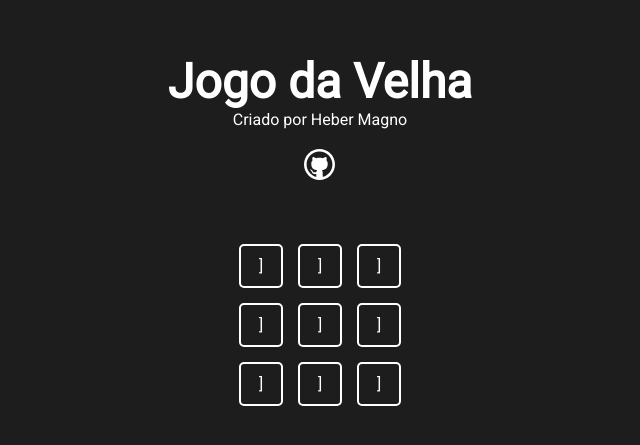
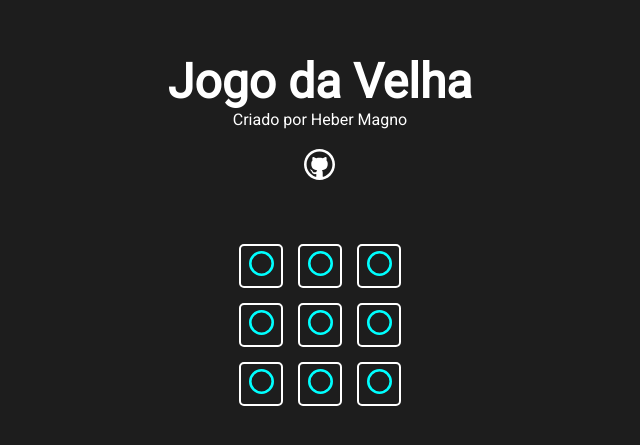
Before and after one commit to Heber-Reis/Jogo-da-Velha-React, a Next.js app: page / in a window 1280 px wide. Shown: the part 191-636 px from the top of the page, without its empty margins (320-960 px from the left). Built offline with nearby package versions, Linux system fonts and the light colour scheme.

Commit message:
criado estados GameOption

```diff
--- a/src/components/game/Game.jsx
+++ b/src/components/game/Game.jsx
@@ -1,19 +1,24 @@
+import { useState } from "react";
+
 import styles from "./style.module.css";
 
 import GameOption from "../gameoption/GameOption";
 
 function Game () {
+
+  const [gameState, setGameState] = useState(Array(9).fill(1)) //Array(num).fill(num) cria um array com n posições e com valores iniciais de n
+
+  console.log(gameState);
   return(
     <div className={styles.game}>
-      <GameOption/>
-      <GameOption/>
-      <GameOption/>
-      <GameOption/>
-      <GameOption/>
-      <GameOption/>
-      <GameOption/>
-      <GameOption/>
-      <GameOption/>
+      {
+        gameState.map((value, position) =>
+          <GameOption
+            key={`game-option-pos-${position}`}//o map no react precisa de uma key unica nos componentes
+            status={value}
+          />
+        )
+      }
     </div>
   )
 }
--- a/src/components/gameoption/GameOption.jsx
+++ b/src/components/gameoption/GameOption.jsx
@@ -1,9 +1,17 @@
 import styles from "./style.module.css";
+import Icon from "../icon/icon"
 
-function GameOption () {
+const GameIcon = ({ iconName }) => <Icon iconName={iconName} size="25px"/>//dessa forma não preciso repetir o size
+
+function GameOption ({ status }) {
   return(
     <div className={styles.gameOption}>
-      ]
+      {
+        status === 1 && <GameIcon iconName="circle"/>
+      }
+      {
+        status === -1 && <GameIcon iconName="x"/>
+      }
     </div>
   )
 }
```
Also changed, not shown: public/icons/circle.svg (added), public/icons/x.svg (added).
